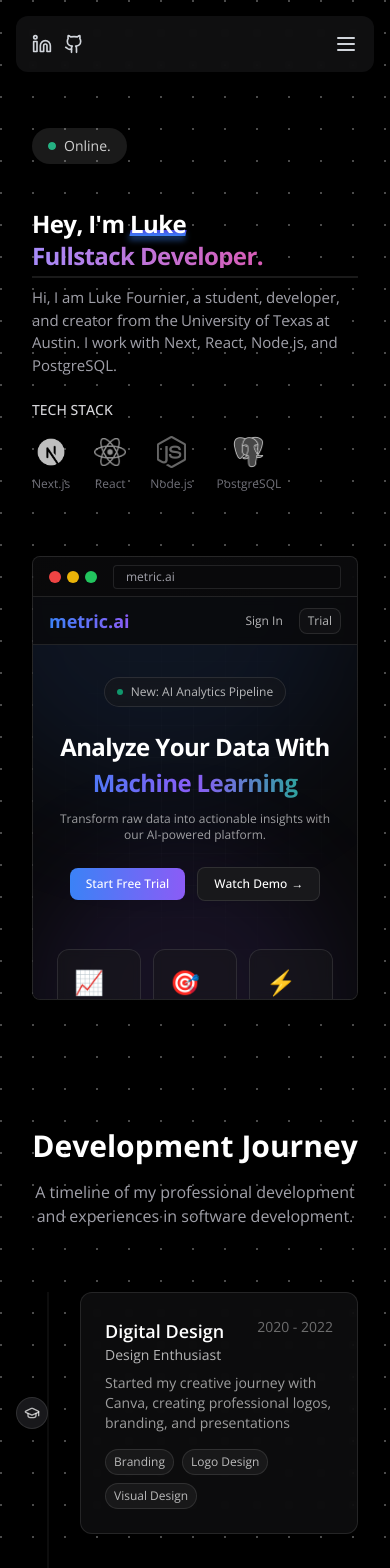
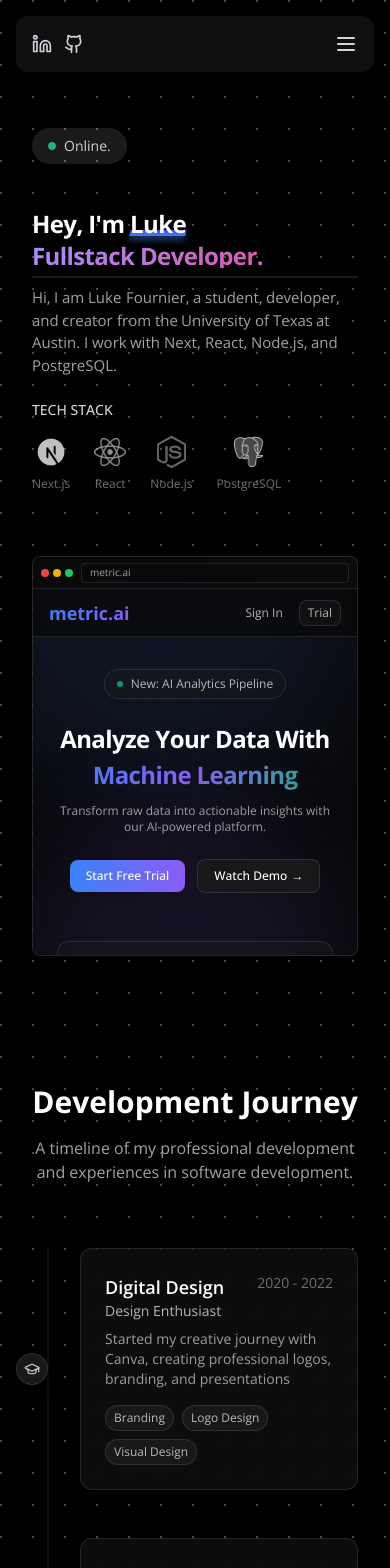
Before and after one commit to lilfourn/Portfolio, a Next.js app: page / in a window 390 px wide. Shown: the top 1568 px of the page. Built offline with nearby package versions, Linux system fonts and the light colour scheme.

Commit message:
refactor: improve website preview responsiveness and layout
- Enhance feature cards with better text handling and spacing
- Implement responsive grid layout for different screen sizes
- Adjust container padding in blog and projects pages
- Improve overall component adaptability

```diff
--- a/app/blog/page.tsx
+++ b/app/blog/page.tsx
@@ -103,7 +103,7 @@
         </div>
       </div>
 
-      <div className="container mx-auto px-4 py-8">
+      <div className="container mx-auto px-4">
         {/* Search and Filter Section */}
         <motion.div
           initial={{ opacity: 0, y: 20 }}
--- a/app/components/website-preview.tsx
+++ b/app/components/website-preview.tsx
@@ -29,26 +29,26 @@
   ];
 
   return (
-    <div className="h-[calc(100vh-25rem)] sm:h-[calc(100vh-35rem)] w-full bg-gradient-to-br from-zinc-900/40 to-zinc-800/40 rounded-lg shadow-xl backdrop-blur-sm border border-white/10 overflow-hidden">
+    <div className="h-[400px] sm:h-[calc(100vh-35rem)] md:h-[400px] lg:h-[400px] w-full bg-gradient-to-br from-zinc-900/40 to-zinc-800/40 rounded-lg shadow-xl backdrop-blur-sm border border-white/10 overflow-hidden">
       {/* Browser Chrome */}
-      <div className="h-10 bg-zinc-950/50 border-b border-white/10 flex items-center px-4 gap-4">
+      <div className="h-8 sm:h-10 bg-zinc-950/50 border-b border-white/10 flex items-center px-2 sm:px-4 gap-2 sm:gap-4">
         {/* Window Controls */}
-        <div className="flex gap-1.5">
-          <div className="w-3 h-3 rounded-full bg-red-500" />
-          <div className="w-3 h-3 rounded-full bg-yellow-500" />
-          <div className="w-3 h-3 rounded-full bg-green-500" />
+        <div className="flex gap-1 sm:gap-1.5">
+          <div className="w-2 h-2 sm:w-3 sm:h-3 rounded-full bg-red-500" />
+          <div className="w-2 h-2 sm:w-3 sm:h-3 rounded-full bg-yellow-500" />
+          <div className="w-2 h-2 sm:w-3 sm:h-3 rounded-full bg-green-500" />
         </div>
 
         {/* URL Bar */}
         <div className="flex-1 flex items-center gap-2">
-          <div className="flex-1 h-6 px-3 text-xs bg-zinc-950 rounded border border-white/10 flex items-center text-zinc-400">
+          <div className="flex-1 h-5 sm:h-6 px-2 sm:px-3 text-[10px] sm:text-xs bg-zinc-950 rounded border border-white/10 flex items-center text-zinc-400">
             {websiteUrl}
           </div>
         </div>
       </div>
 
       {/* Website Screenshot Container */}
-      <div className="relative h-[calc(100%-2.5rem)] w-full bg-zinc-950 overflow-hidden">
+      <div className="relative h-[calc(100%-2rem)] sm:h-[calc(100%-2.5rem)] w-full bg-zinc-950 overflow-y-auto">
         {/* Background Elements */}
         <div className="absolute inset-0">
           {/* Gradient Mesh */}
@@ -116,19 +116,24 @@
             </div>
 
             {/* Features Grid */}
-            <div className="grid grid-cols-3 gap-3">
+            <div className="grid grid-cols-1 sm:grid-cols-2 lg:grid-cols-3 gap-6">
               {features.map((feature, i) => (
                 <div
                   key={i}
-                  className="group relative p-4 rounded-xl bg-zinc-900/50 backdrop-blur-sm border border-white/10 hover:border-white/20 transition-all duration-500"
+                  className="group relative p-6 rounded-xl bg-zinc-900/50 backdrop-blur-sm border border-white/10 hover:border-white/20 transition-all duration-500"
                 >
-                  <div className="relative space-y-2">
-                    <span className="text-2xl">{feature.icon}</span>
-                    <div>
-                      <h3 className="text-xs font-semibold text-white">{feature.title}</h3>
-                      <div className="mt-2">
+                  <div className="relative flex flex-col items-center space-y-4">
+                    <span className="text-lg sm:text-xl">{feature.icon}</span>
+                    <div className="text-center">
+                      <h3 className="text-sm sm:text-base font-semibold text-white whitespace-pre-wrap break-words max-w-[150px]">
+                        {feature.title}
+                      </h3>
+                      <div className="mt-3 flex flex-wrap justify-center gap-2">
                         {feature.metrics.map((metric, j) => (
-                          <span key={j} className="px-2 py-0.5 rounded-full bg-white/5 text-white/70 text-[10px]">
+                          <span
+                            key={j}
+                            className="inline-block px-4 py-1 rounded-full bg-zinc-900 border border-white/10 text-white/70 text-xs whitespace-nowrap"
+                          >
                             {metric}
                           </span>
                         ))}
@@ -136,7 +141,7 @@
                     </div>
                   </div>
                   <div
-                    className="absolute inset-0 rounded-xl opacity-0 group-hover:opacity-100 transition-opacity duration-500 bg-gradient-to-r"
+                    className="absolute inset-0 rounded-xl opacity-0 group-hover:opacity-100 transition-opacity duration-500 bg-gradient-to-r -z-10"
                     style={{ background: `linear-gradient(to right, ${feature.color.split(' ')[0]}, ${feature.color.split(' ')[1]})` }}
                   />
                 </div>
@@ -144,17 +149,17 @@
             </div>
 
             {/* Stats Bar */}
-            <div className="mt-8 py-3 px-4 rounded-xl bg-zinc-900/50 backdrop-blur-sm border border-white/10">
-              <div className="grid grid-cols-4 divide-x divide-white/10">
+            <div className="mt-6 sm:mt-8 py-2 sm:py-3 px-3 sm:px-4 rounded-xl bg-zinc-900/50 backdrop-blur-sm border border-white/10">
+              <div className="grid grid-cols-2 sm:grid-cols-4 gap-2 sm:divide-x sm:divide-white/10">
                 {[
                   { value: '100K+', label: 'Users' },
                   { value: '1PB+', label: 'Data' },
                   { value: '<50ms', label: 'Latency' },
                   { value: '4.9/5', label: 'Rating' }
                 ].map((stat, i) => (
-                  <div key={i} className="text-center px-2">
-                    <div className="text-xs font-bold text-white">{stat.value}</div>
-                    <div className="text-white/50 text-[10px]">{stat.label}</div>
+                  <div key={i} className="text-center px-1 sm:px-2">
+                    <div className="text-[11px] sm:text-xs font-bold text-white whitespace-nowrap">{stat.value}</div>
+                    <div className="text-white/50 text-[9px] sm:text-[10px] whitespace-nowrap">{stat.label}</div>
                   </div>
                 ))}
               </div>
--- a/app/projects/_components/projects-content.tsx
+++ b/app/projects/_components/projects-content.tsx
@@ -34,7 +34,7 @@
         </div>
       </div>
 
-      <div className="container mx-auto px-4 py-8 max-w-7xl">
+      <div className="container mx-auto px-4 max-w-7xl">
         <motion.div
           initial={{ opacity: 0 }}
           animate={{ opacity: 1 }}
```
